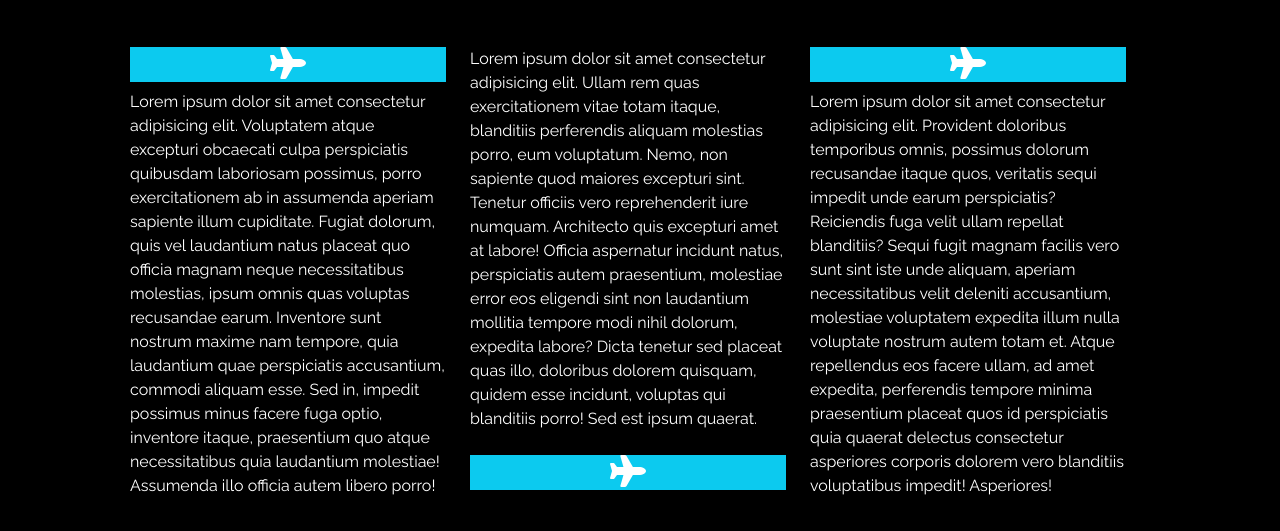
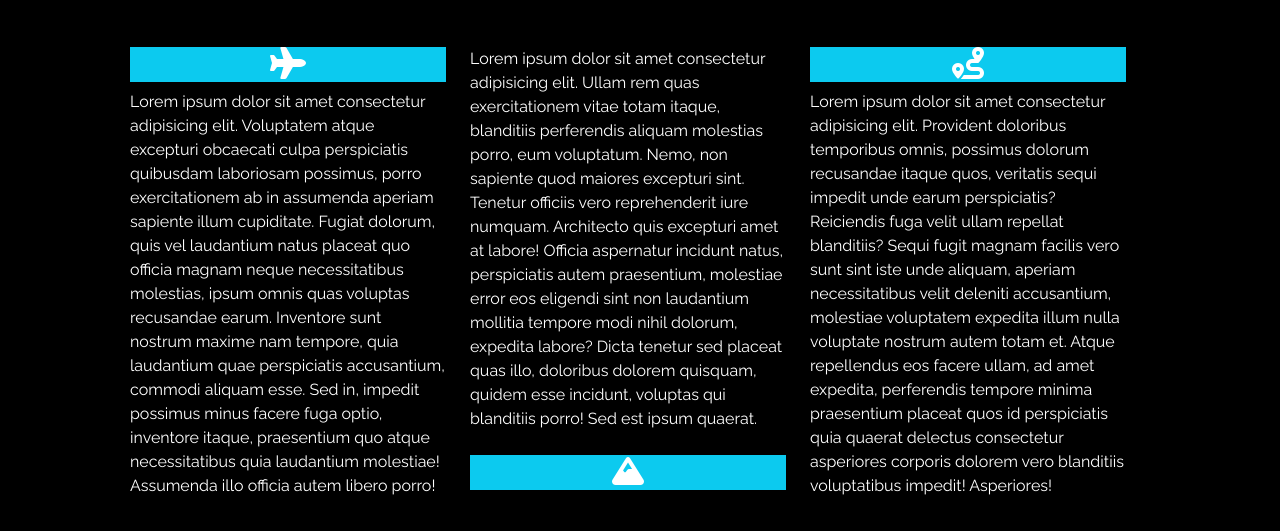
Before and after one commit to Nicodsgrafico/viajes_chile, a plain HTML site: page index.html in a window 1280 px wide. Shown: the part 421-952 px from the top of the page. Drawn offline with nearby package versions, Linux system fonts and the light colour scheme.

Commit message:
:bulb: Se cambian iconos repetidos por los debidos

```diff
--- a/index.html
+++ b/index.html
@@ -86,12 +86,12 @@
                     <div class="mountain col">
                         <p class="pb-2 text-start">Lorem ipsum dolor sit amet consectetur adipisicing elit. Ullam rem quas exercitationem vitae totam itaque, blanditiis perferendis aliquam molestias porro, eum voluptatum. Nemo, non sapiente quod maiores excepturi sint. Tenetur officiis vero reprehenderit iure numquam. Architecto quis excepturi amet at labore! Officia aspernatur incidunt natus, perspiciatis autem praesentium, molestiae error eos eligendi sint non laudantium mollitia tempore modi nihil dolorum, expedita labore? Dicta tenetur sed placeat quas illo, doloribus dolorem quisquam, quidem esse incidunt, voluptas qui blanditiis porro! Sed est ipsum quaerat.</p>
                         <div class="plane-back">
-                            <i class="fa-solid fa-plane fa-2x"></i>
+                            <i class="fa-solid fa-mountain fa-2x"></i>
                         </div>
                     </div>
                     <div class="travel col">
                         <div class="plane-back">
-                            <i class="fa-solid fa-plane fa-2x"></i>
+                            <i class="fa-solid fa-route fa-2x"></i>
                         </div>
                         <p class="text-start pt-2">Lorem ipsum dolor sit amet consectetur adipisicing elit. Provident doloribus temporibus omnis, possimus dolorum recusandae itaque quos, veritatis sequi impedit unde earum perspiciatis? Reiciendis fuga velit ullam repellat blanditiis? Sequi fugit magnam facilis vero sunt sint iste unde aliquam, aperiam necessitatibus velit deleniti accusantium, molestiae voluptatem expedita illum nulla voluptate nostrum autem totam et. Atque repellendus eos facere ullam, ad amet expedita, perferendis tempore minima praesentium placeat quos id perspiciatis quia quaerat delectus consectetur asperiores corporis dolorem vero blanditiis voluptatibus impedit! Asperiores!</p>
                     </div>
```
